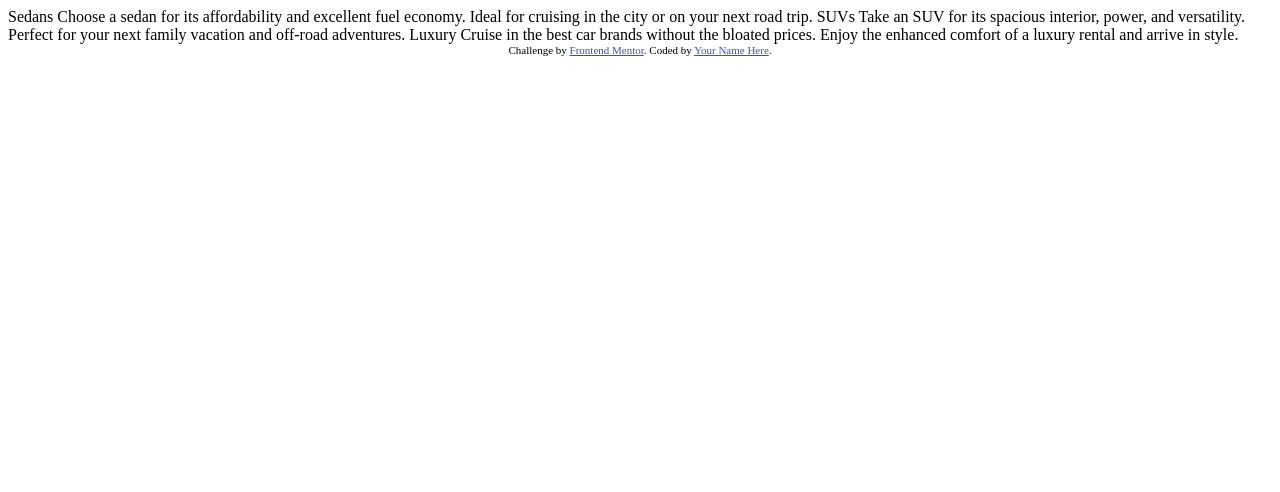
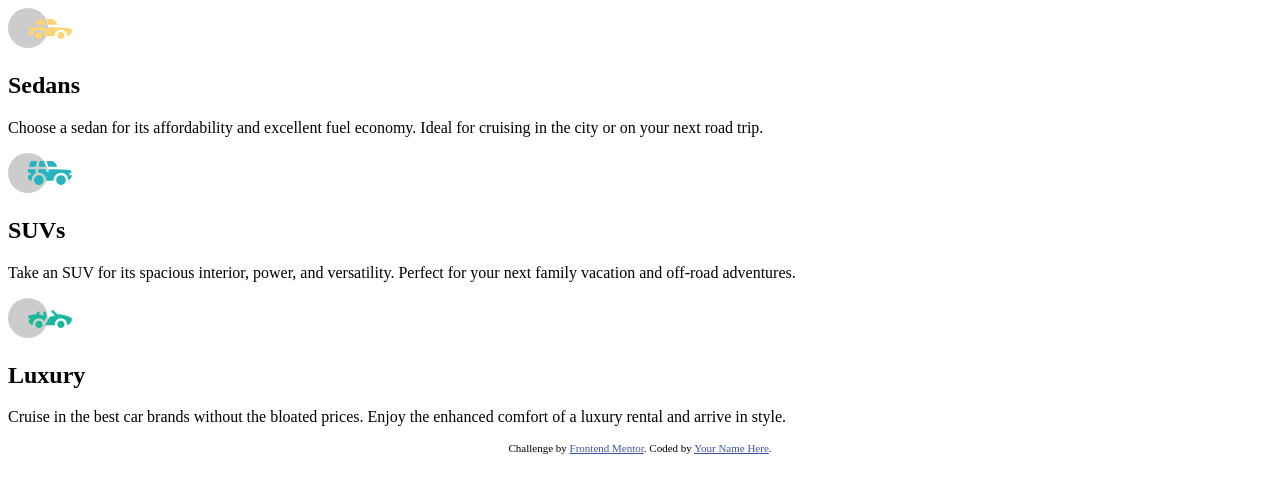
Before and after one commit to wafferu/3-column-preview-card-component-challenge-by-frontend-mentor, a plain HTML site: page index.html in a window 1280 px wide. Drawn offline with Linux system fonts and the light colour scheme.

Commit message:
added html structure

```diff
--- a/index.html
+++ b/index.html
@@ -1,36 +1,75 @@
 <!DOCTYPE html>
 <html lang="en">
   <head>
-  <meta charset="UTF-8">
-  <meta name="viewport" content="width=device-width, initial-scale=1.0"> <!-- displays site properly based on user's device -->
+    <meta charset="UTF-8" />
+    <meta name="viewport" content="width=device-width, initial-scale=1.0" />
+    <!-- displays site properly based on user's device -->
 
-  <link rel="icon" type="image/png" sizes="32x32" href="./images/favicon-32x32.png">
+    <link
+      rel="icon"
+      type="image/png"
+      sizes="32x32"
+      href="./images/favicon-32x32.png"
+    />
 
     <title>Frontend Mentor | 3-column preview card component</title>
 
     <!-- Feel free to remove these styles or customise in your own stylesheet 👍 -->
     <style>
-    .attribution { font-size: 11px; text-align: center; }
-    .attribution a { color: hsl(228, 45%, 44%); }
+      .attribution {
+        font-size: 11px;
+        text-align: center;
+      }
+      .attribution a {
+        color: hsl(228, 45%, 44%);
+      }
     </style>
   </head>
   <body>
+    <section class="threeColPrevCardComp" role="main">
+      <div class="threeColPrevCardCompBox">
+        <div class="container">
+          <div class="threeColPrevCardCompCon">
+            <img src="./images/icon-sedans.svg" alt="icon-sedans" />
+          </div>
+          <h1>Sedans</h1>
+          <p>
+            Choose a sedan for its affordability and excellent fuel economy.
+            Ideal for cruising in the city or on your next road trip.
+          </p>
+        </div>
+      </div>
+      <div class="threeColPrevCardCompBox">
+        <div class="container">
+          <div class="threeColPrevCardCompCon">
+            <img src="./images/icon-suvs.svg" alt="icon-suvs" />
+          </div>
+          <h1>SUVs</h1>
+          <p>
+            Take an SUV for its spacious interior, power, and versatility.
+            Perfect for your next family vacation and off-road adventures.
+          </p>
+        </div>
+      </div>
+      <div class="threeColPrevCardCompBox">
+        <div class="container">
+          <div class="threeColPrevCardCompCon">
+            <img src="./images/icon-luxury.svg" alt="icon-luxury" />
+          </div>
+          <h1>Luxury</h1>
+          <p>
+            Cruise in the best car brands without the bloated prices. Enjoy the
+            enhanced comfort of a luxury rental and arrive in style.
+          </p>
+        </div>
+      </div>
+    </section>
 
-  Sedans
-  Choose a sedan for its affordability and excellent fuel economy. Ideal for cruising in the city
-  or on your next road trip.
-
-  SUVs
-  Take an SUV for its spacious interior, power, and versatility. Perfect for your next family vacation
-  and off-road adventures.
-
-  Luxury
-  Cruise in the best car brands without the bloated prices. Enjoy the enhanced comfort of a luxury
-  rental and arrive in style.
-
-  <div class="attribution">
-    Challenge by <a href="https://www.frontendmentor.io?ref=challenge" target="_blank">Frontend Mentor</a>.
-    Coded by <a href="#">Your Name Here</a>.
+    <div class="attribution" role="contentinfo">
+      Challenge by
+      <a href="https://www.frontendmentor.io?ref=challenge" target="_blank"
+        >Frontend Mentor</a
+      >. Coded by <a href="#">Your Name Here</a>.
     </div>
   </body>
 </html>
```
Lines whose indentation alone changed are shown as unchanged.
